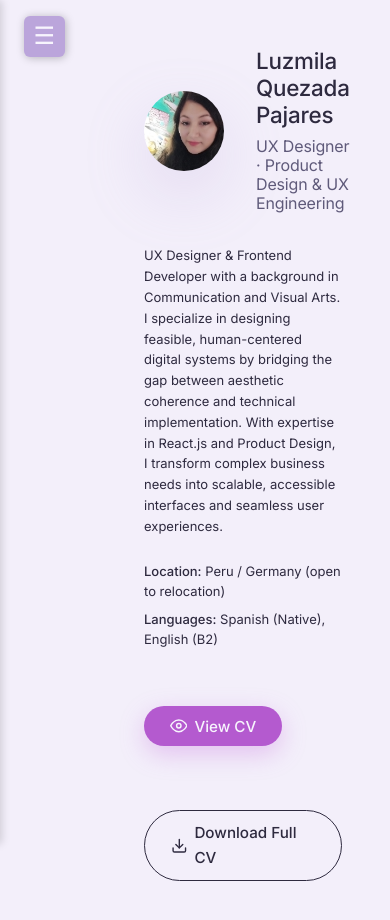
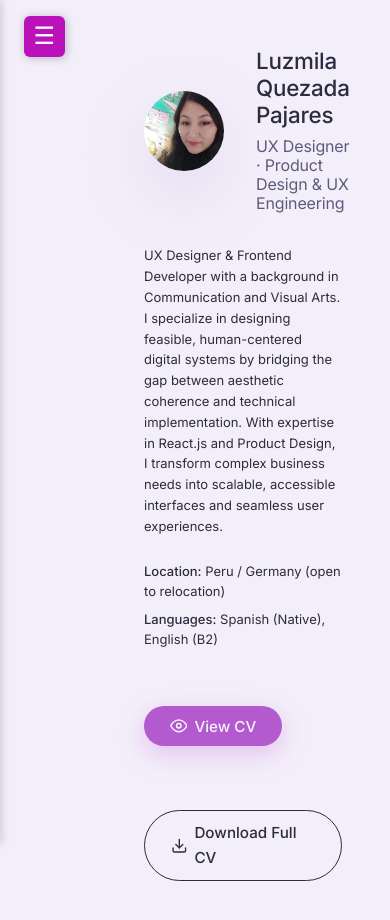
Before and after one commit to radiocat-fanzine/portafolio_lu_qp, a React (Vite) app: page / in a window 390 px wide. Shown: the top 920 px of the page. Built offline with nearby package versions, Linux system fonts and the light colour scheme.

Commit message:
sidebar temp

```diff
--- a/src/styles/components/sidebar.css
+++ b/src/styles/components/sidebar.css
@@ -152,20 +152,20 @@
         transform: translateX(0);
     }
 
-    .sidebar-hamburger {
+    button.sidebar-hamburger {
         display: block !important;
         position: fixed !important;
-        top: 1rem;
-        left: 1.5rem;
-        z-index: 3000 !important;
+        top: 1rem !important;
+        left: 1.5rem !important;
+        z-index: 9999 !important;
 
-        transition: all 0.4s ease;
+        transition: all 0.4s ease-in-out !important;
 
         /* Estilos del botón */
         cursor: pointer;
         font-size: 1.5rem;
-        color: var(--color-text-inverted);
-        background-color: var(--color-lila-water);
+        color: white !important;
+        background-color: #BB11BB !important;
         border: none;
         border-radius: 6px;
         padding: 0.4rem 0.6rem;
@@ -185,11 +185,11 @@
     }
 
     /* Estilo del botón cuando el sidebar está abierto */
-    .sidebar-hamburger .open {
+    button.sidebar-hamburger.open {
         left: 230px !important;
         background-color: transparent !important;
         box-shadow: none !important;
-        color: var(--color-text-inverted);
+        color: #ff8a7a;
     }
 }
 
```
